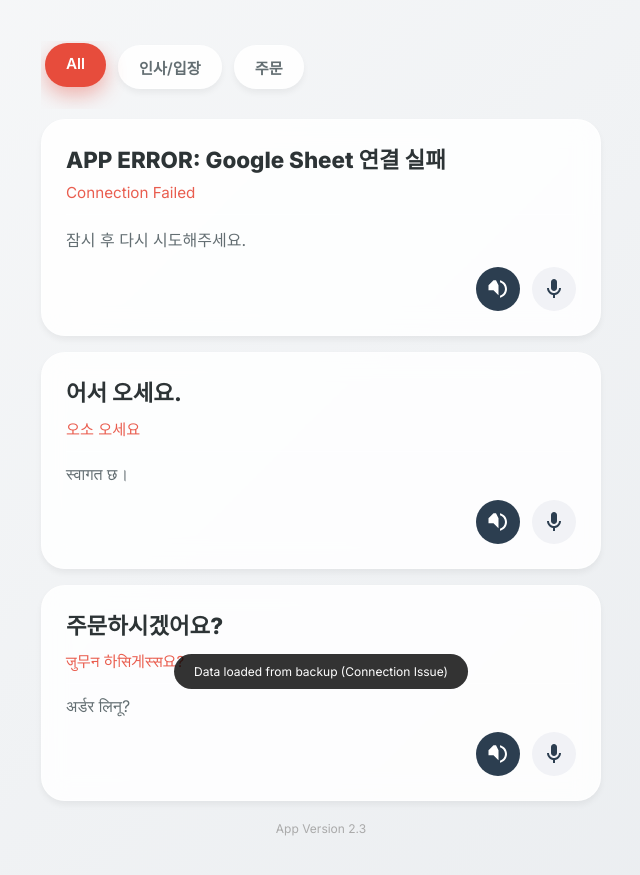
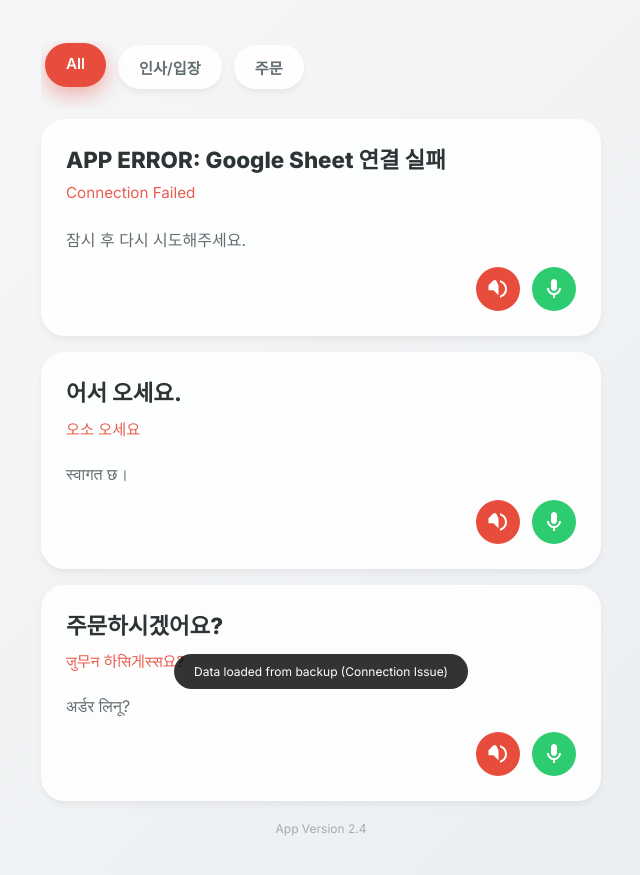
Before and after one commit to hanybeee67/Korean-App, a plain HTML site: page index.html in a window 1280 px wide. Shown: the part 91-966 px from the top of the page, without its empty margins (319-959 px from the left). Drawn offline with nearby package versions, Linux system fonts and the light colour scheme; no server answers.

Commit message:
style: High contrast button colors

```diff
--- a/index.html
+++ b/index.html
@@ -46,11 +46,11 @@
         <!-- Content Grid -->
         <div id="card-container" class="card-grid">
             <div class="loading">
-                <i class="fas fa-spinner fa-spin"></i> Loading Data... (v2.3)
+                <i class="fas fa-spinner fa-spin"></i> Loading Data... (v2.4)
             </div>
         </div>
 
-        <div style="text-align:center; margin-top:20px; color:#aaa; font-size:12px;">App Version 2.3</div>
+        <div style="text-align:center; margin-top:20px; color:#aaa; font-size:12px;">App Version 2.4</div>
     </div>
 
     <!-- Scripts -->
@@ -210,10 +210,10 @@
                     <div class="sentence-pronunciation">${item.Pronunciation || ''}</div>
                     <div class="sentence-meaning">${item.Nepali}</div>
                     <div class="card-actions">
-                        <button class="btn-icon play-btn" onclick="speakText('${item.Korean}', this)" aria-label="Listen" style="background:#2c3e50; color:white;">
+                        <button class="btn-icon play-btn" onclick="speakText('${item.Korean}', this)" aria-label="Listen" style="background:#e74c3c; color:white;">
                             <svg width="24" height="24" viewBox="0 0 24 24" fill="currentColor"><path d="M14 3.23v2.06c2.89.86 5 3.54 5 6.71s-2.11 5.85-5 6.71v2.06c4.01-.91 7-4.49 7-8.77s-2.99-7.86-7-8.77zm-4 0h-2.5l-5 5v5h5l5 5v-10l-2.5-5zm2.5 5h-1.09l-3.41-3.41v6.82l3.41-3.41h1.09v-10z"/></svg>
                         </button>
-                        <button class="btn-icon mic-btn" id="mic-${index}" onclick="startListening('${item.Korean}', 'mic-${index}')" aria-label="Speak" style="background:#f1f2f6; color:#2c3e50;">
+                        <button class="btn-icon mic-btn" id="mic-${index}" onclick="startListening('${item.Korean}', 'mic-${index}')" aria-label="Speak" style="background:#2ecc71; color:white;">
                             <svg width="24" height="24" viewBox="0 0 24 24" fill="currentColor"><path d="M12 14c1.66 0 3-1.34 3-3V5c0-1.66-1.34-3-3-3S9 3.34 9 5v6c0 1.66 1.34 3 3 3z"/><path d="M17 11c0 2.76-2.24 5-5 5s-5-2.24-5-5H5c0 3.53 2.61 6.43 6 6.92V21h2v-3.08c3.39-.49 6-3.39 6-6.92h-2z"/></svg>
                         </button>
                     </div>
```
